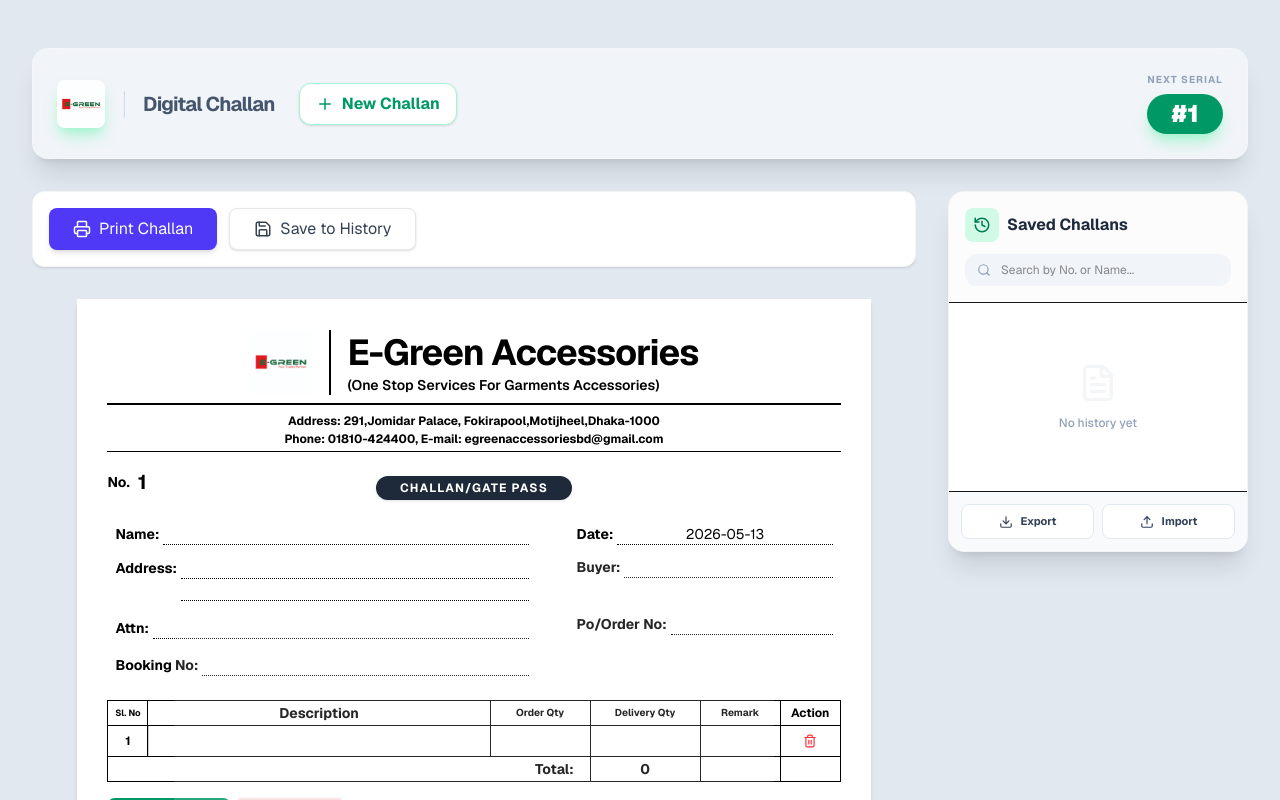
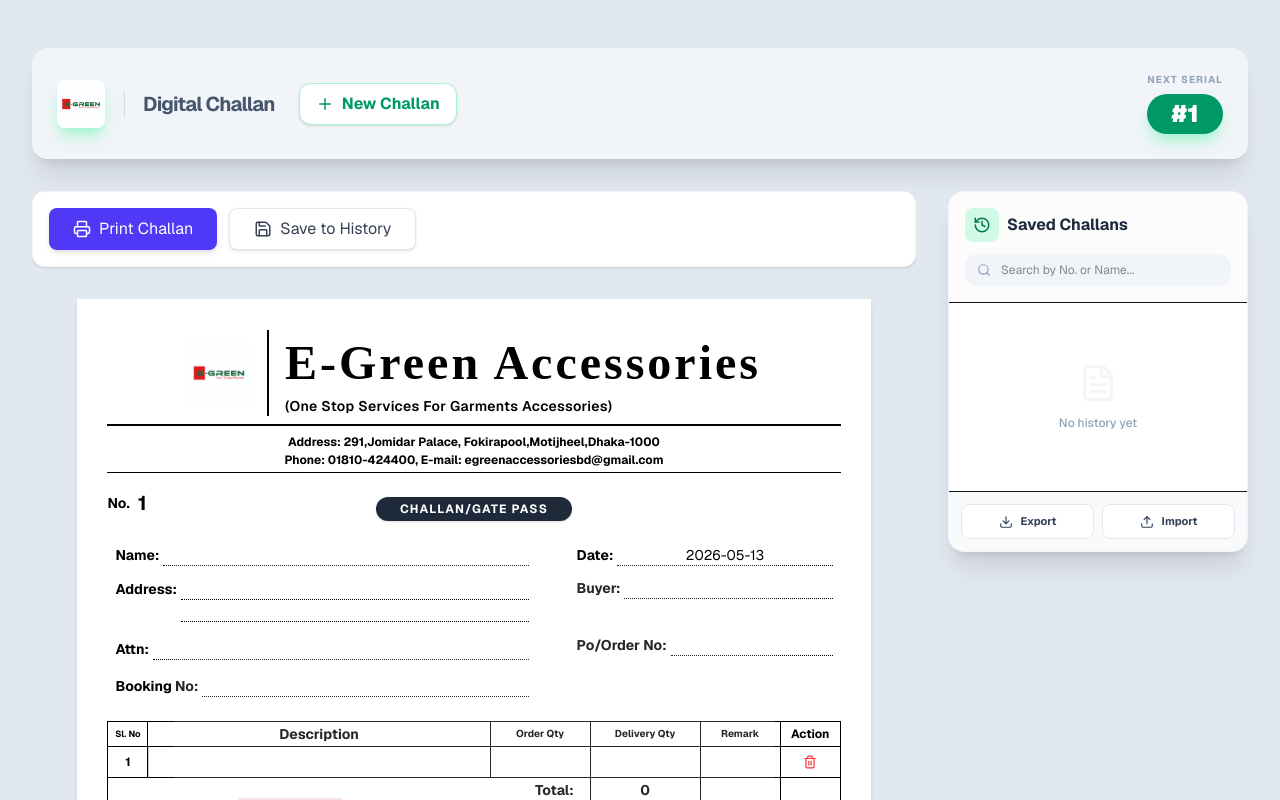
Before and after one commit to senkai742/e-greenaccessories, a Next.js app: page / in a window 1280 px wide. Shown: the top 800 px of the page. Built offline with nearby package versions, Linux system fonts and the light colour scheme.

Commit message:
Fix table description text wrap: Replaced single line input with auto-resizing textarea to allow dynamic text wrapping while typing, keeping visual parity with print outputs.

```diff
--- a/components/Challan/ChallanForm.tsx
+++ b/components/Challan/ChallanForm.tsx
@@ -48,8 +48,8 @@
             {/* E-GREEN Branding Logo Image */}
             <img src="/logo.png" alt="E-GREEN Logo" className="h-16 w-auto" />
             <div className="border-l-2 border-black pl-4">
-              <h1 className="text-4xl font-bold tracking-tight text-black leading-tight">E-Green Accessories</h1>
-              <p className="text-sm font-semibold">(One Stop Services For Garments Accessories)</p>
+              <h1 className="text-5xl font-bold tracking-[3px] text-black leading-snug font-serif">E-Green Accessories</h1>
+              <p className="text-sm font-semibold tracking-wide">(One Stop Services For Garments Accessories)</p>
             </div>
           </div>
         </div>
--- a/components/Challan/ChallanTable.tsx
+++ b/components/Challan/ChallanTable.tsx
@@ -40,14 +40,18 @@
               <td className="border border-black px-1 py-1 text-center font-bold">{item.slNo}</td>
               <td className="border border-black px-0 py-0 relative">
                 {isReadOnly ? (
-                  <div className="w-full px-2 py-0 h-full leading-[23px]">{item.description}</div>
+                  <div className="w-full px-2 py-0 h-full leading-[23px] whitespace-pre-wrap break-words">{item.description}</div>
                 ) : (
-                  <input
-                    type="text"
+                  <textarea
                     value={item.description}
-                    list="description-suggestions"
                     onChange={(e) => onUpdateItem(item.id, "description", e.target.value)}
-                    className="w-full px-2 py-0 bg-transparent outline-none h-full"
+                    className="w-full px-2 py-[2px] bg-transparent outline-none min-h-[23px] resize-none overflow-hidden leading-[19px] whitespace-pre-wrap break-words"
+                    rows={1}
+                    onInput={(e) => {
+                      const target = e.target as HTMLTextAreaElement;
+                      target.style.height = '23px';
+                      target.style.height = `${target.scrollHeight}px`;
+                    }}
                   />
                 )}
                 {/* Vertical line separator inside Description if needed to match image exactly */}
```
